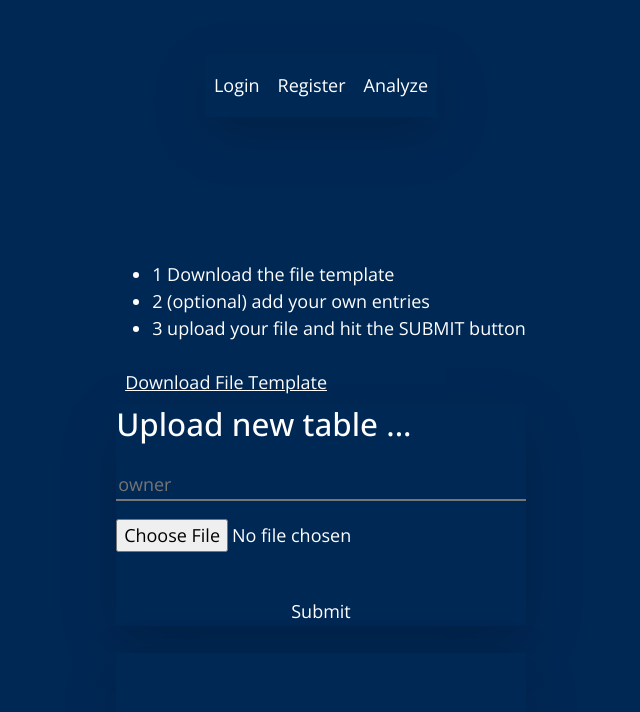
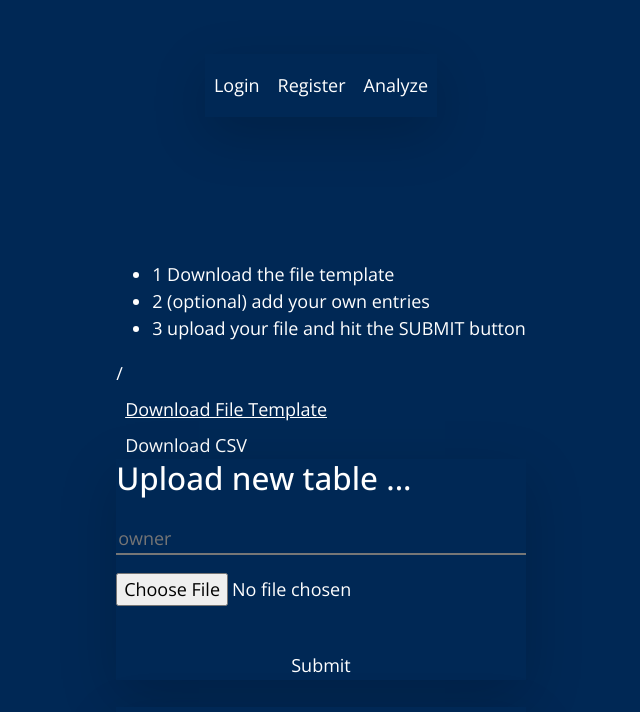
Before and after one commit to NLie2/stock_portfolio_analyzer, a React (Create React App) app in the folder client/: page /analyze/guest in a window 1280 px wide. Shown: the top 712 px of the page, without its empty margins (319-959 px from the left). Built offline with nearby package versions, Linux system fonts and the light colour scheme.

Commit message:
generate csv file dynamically

```diff
--- a/client/src/components/AnalyzerUser.js
+++ b/client/src/components/AnalyzerUser.js
@@ -4,6 +4,7 @@ import axios from 'axios'
 // components
 import CsvUpload from './CsvUpload'
 import CsvUploadRow from './CsvUploadRow'
+import TestBuchführung from './TestBuchführung'
 
 import PricesTable from './PricesTable'
 import NetworthTable from './NetworthTable'
@@ -27,7 +28,8 @@ export default function AnalyzerUser() {
         <li> 3 upload your file and hit the SUBMIT button </li>
       </ul>
 
-      <a className="file-template" href={`${window.location.origin}/TestBuchführung_example.csv`} download='TestBuchführung.csv'> Download File Template </a>
+      /<a className="file-template" href={`${window.location.origin}/TestBuchführung_example.csv`} download='TestBuchführung.csv'> Download File Template </a>
+      <TestBuchführung />
       < CsvUpload
         formData={formData}
         setFormData={setFormData}
--- /dev/null
+++ b/client/src/components/TestBuchführung.js
@@ -0,0 +1,37 @@
+import React, { useEffect } from 'react'
+
+export default function TestBuchführung() {
+  const data = [
+    { ticker: 'GOOGL.US', price: 705.7, shares: 1, costs: 0, taxes: 0, date: '2015-11-05', currencyPair: 'EURUSD.FOREX' },
+    { ticker: 'AAPL.US', price: 264.425, shares: 20, costs: 0, taxes: 0, date: '2015-11-05', currencyPair: '-'  }
+
+  ]
+
+  const convertToCSV = (arr) => {
+    const array = [Object.keys(arr[0])].concat(arr)
+    return array.map(it => {
+      return Object.values(it).toString()
+    }).join('\n')
+  }
+
+  const createCSVFile = (data) => {
+    const csvString = convertToCSV(data)
+    const blob = new Blob([csvString], { type: 'text/csv;charset=utf-8;' })
+    const fileUrl = URL.createObjectURL(blob)
+    return fileUrl
+  }
+
+  const csvFileUrl = createCSVFile(data)
+
+  useEffect(() => {
+    return () => {
+      URL.revokeObjectURL(csvFileUrl)
+    }
+  }, [csvFileUrl])
+
+  return (
+    <div>
+      <a href={csvFileUrl} download="data.csv">Download CSV</a>
+    </div>
+  )
+}
```
Also changed, not shown: 7 other files (tests, documents, lock files or other folders).
